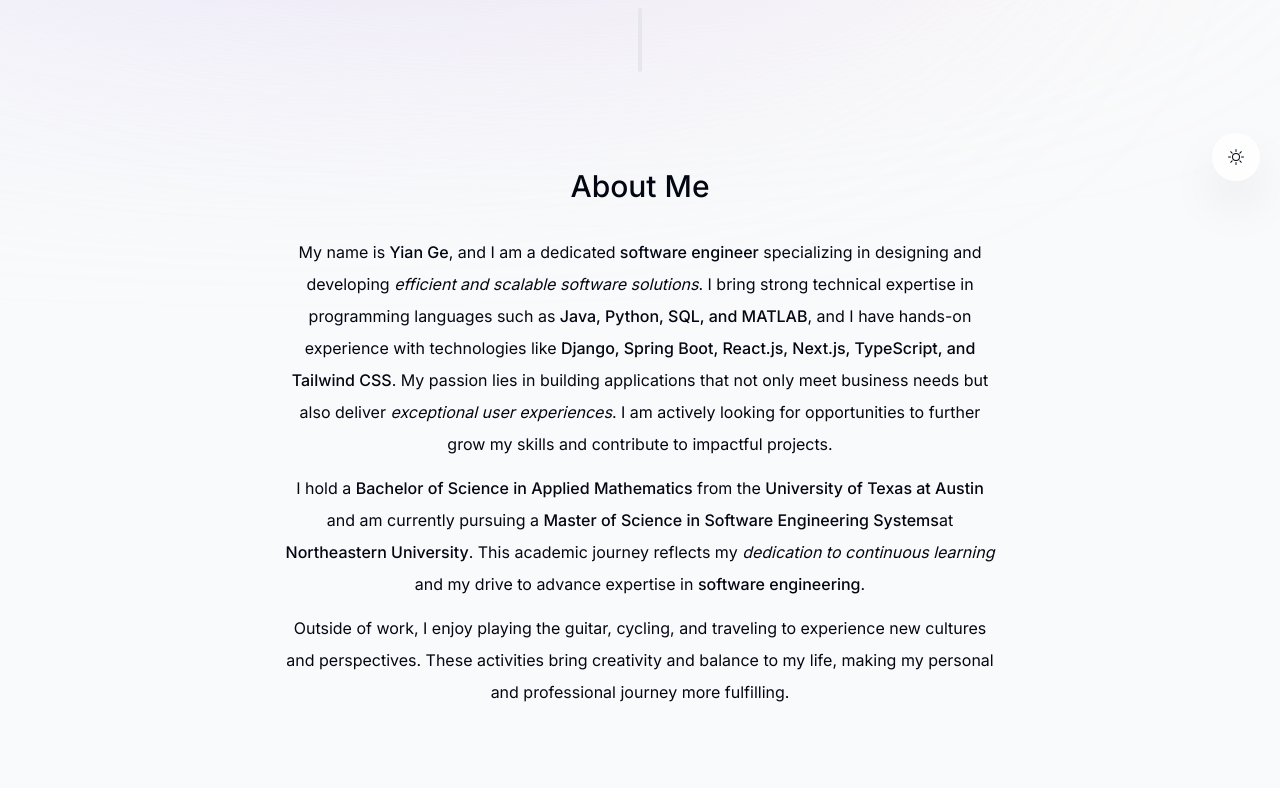
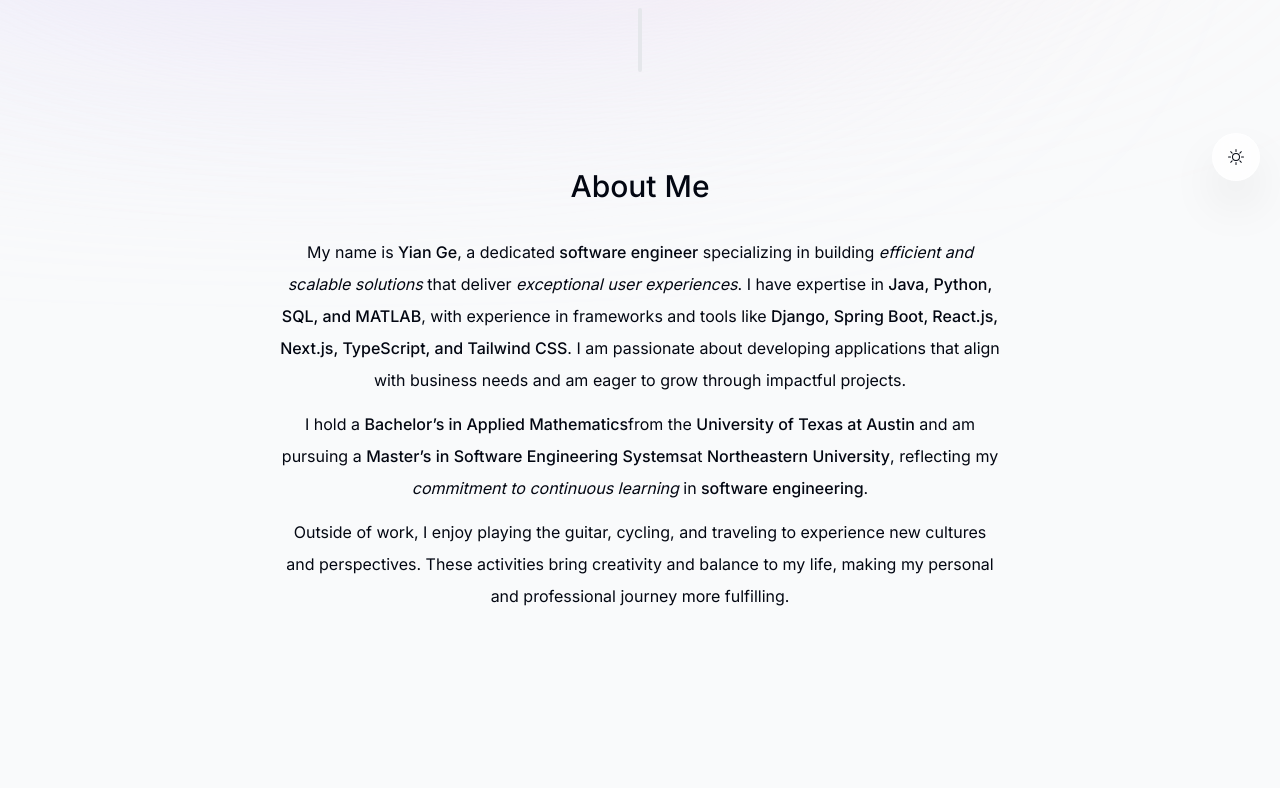
Before and after one commit to AlanY1an/personal-portfolio, a Next.js app: page / in a window 1280 px wide. Shown: the part 599-1387 px from the top of the page. Built offline with nearby package versions, Linux system fonts and the light colour scheme; no server answers.

Commit message:
update info

```diff
--- a/components/about.tsx
+++ b/components/about.tsx
@@ -3,14 +3,14 @@
 import React from "react";
 import SectionHeading from "./section-heading";
 import { motion } from "framer-motion";
-import useSectionInView from '@/lib/hooks';
+import useSectionInView from "@/lib/hooks";
 
 export default function About() {
   const { ref } = useSectionInView("About", 1);
 
   return (
     <motion.section
-      ref = {ref}
+      ref={ref}
       className="mb-28 max-w-[45rem] text-center leading-8 sm:mb-40 scroll-mt-28"
       initial={{ opacity: 0, y: 100 }}
       animate={{ opacity: 1, y: 0 }}
@@ -19,34 +19,45 @@ export default function About() {
     >
       <SectionHeading>About me</SectionHeading>
       <p className="mb-3">
-        My name is <span className="font-medium">Yian Ge</span>, and I am a dedicated
-        <span className="font-medium"> software engineer</span> specializing in designing and
-        developing <span className="italic">efficient and scalable software solutions</span>.
-        I bring strong technical expertise in programming languages such as{" "}
-        <span className="font-medium">Java, Python, SQL, and MATLAB</span>, and I have hands-on
-        experience with technologies like{" "}
-        <span className="font-medium">Django, Spring Boot, React.js, Next.js, TypeScript,
-        and Tailwind CSS</span>. My passion lies in building applications that not only meet
-        business needs but also deliver{" "}
-        <span className="italic">exceptional user experiences</span>. I am actively looking for
-        opportunities to further grow my skills and contribute to impactful projects.
-      </p>
-
-
-      <p className="mb-3">
-        I hold a <span className="font-medium">Bachelor of Science in Applied Mathematics </span>
-        from the <span className="font-medium">University of Texas at Austin</span> and am currently
-        pursuing a <span className="font-medium">Master of Science in Software Engineering Systems</span>
-        at <span className="font-medium">Northeastern University</span>. This academic journey reflects
-        my <span className="italic">dedication to continuous learning</span> and my drive to advance
-        expertise in <span className="font-medium">software engineering</span>.
+        My name is <span className="font-medium">Yian Ge</span>, a dedicated
+        <span className="font-medium"> software engineer</span> specializing in
+        building
+        <span className="italic"> efficient and scalable solutions</span> that
+        deliver
+        <span className="italic"> exceptional user experiences</span>. I have
+        expertise in
+        <span className="font-medium"> Java, Python, SQL, and MATLAB</span>,
+        with experience in frameworks and tools like
+        <span className="font-medium">
+          {" "}
+          Django, Spring Boot, React.js, Next.js, TypeScript, and Tailwind CSS
+        </span>
+        . I am passionate about developing applications that align with business
+        needs and am eager to grow through impactful projects.
       </p>
 
       <p className="mb-3">
-        Outside of work, I enjoy playing the guitar, cycling, and traveling to experience new cultures and perspectives. These activities bring creativity and balance to my life, making my personal and professional journey more fulfilling.
+        I hold a{" "}
+        <span className="font-medium"> Bachelor’s in Applied Mathematics</span>
+        from the{" "}
+        <span className="font-medium"> University of Texas at Austin</span> and
+        am pursuing a{" "}
+        <span className="font-medium">
+          {" "}
+          Master’s in Software Engineering Systems
+        </span>
+        at <span className="font-medium"> Northeastern University</span>,
+        reflecting my
+        <span className="italic"> commitment to continuous learning</span> in
+        <span className="font-medium"> software engineering</span>.
       </p>
 
-
+      <p className="mb-3">
+        Outside of work, I enjoy playing the guitar, cycling, and traveling to
+        experience new cultures and perspectives. These activities bring
+        creativity and balance to my life, making my personal and professional
+        journey more fulfilling.
+      </p>
     </motion.section>
   );
 }
```
